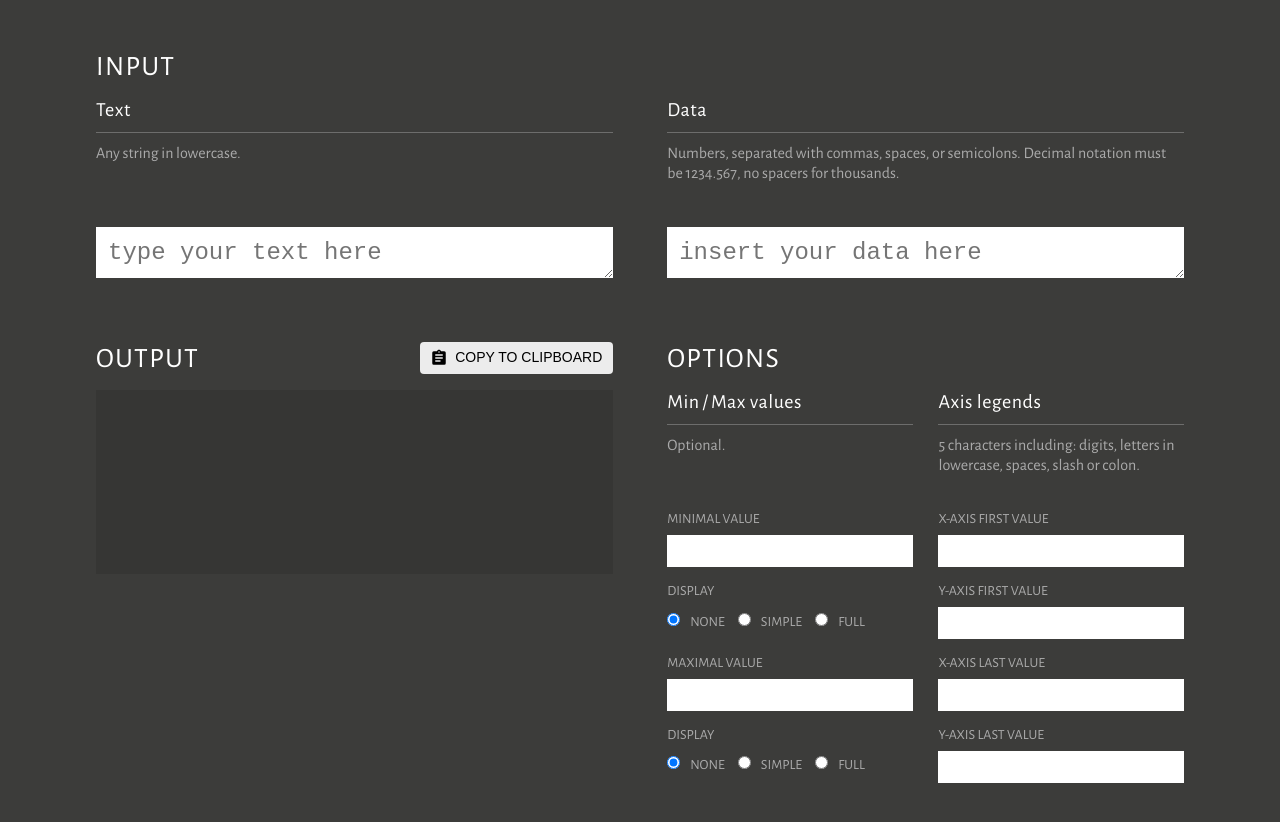
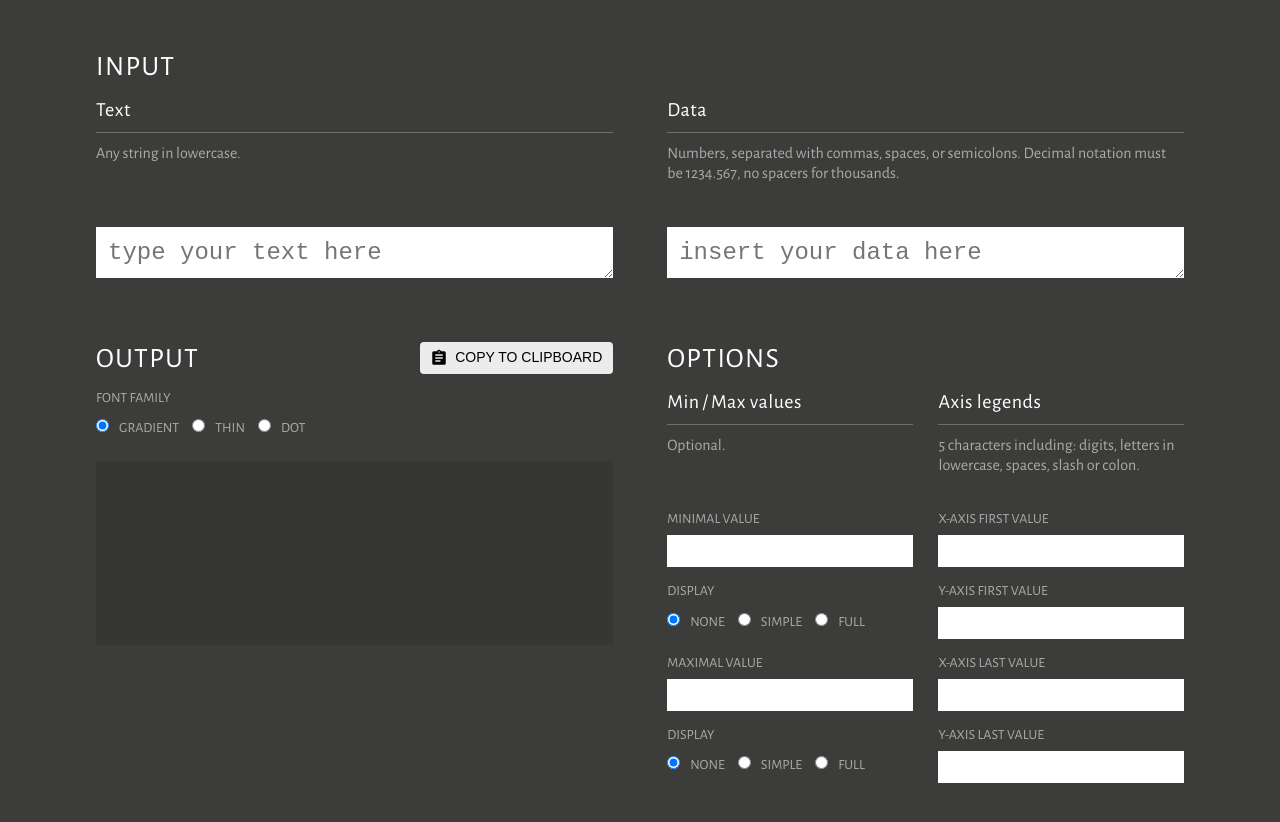
Before and after one commit to figs-lab/datalegreya, a plain HTML site: page tools/test.html in a window 1280 px wide. Drawn offline with nearby package versions, Linux system fonts and the light colour scheme.

Commit message:
Added Font Family Selection
This change makes it possible to select a font family to use for displaying the result.

```diff
--- a/tools/test.html
+++ b/tools/test.html
@@ -41,6 +41,12 @@
 						<span>copy to clipboard</span>
 					</button>
 					<h2>Output</h2>
+					<span class="label">Font Family</span>
+					<div class="radio-inputs">
+						<input type="radio" name="fontFamily" value="2" checked="" onchange="markers_fontfamily_changed_on('gradient')"><label>Gradient</label>
+						<input type="radio" name="fontFamily" value="0" onchange="markers_fontfamily_changed_on('thin')"><label>Thin</label>
+						<input type="radio" name="fontFamily" value="1" onchange="markers_fontfamily_changed_on('dot')"><label>Dot</label>
+ 					</div>
 					<div id="outputs">
 							<output class="legendNeutral" id="outputText"></output>
 							<output class="legendNeutral" id="outputCode"></output>
```
